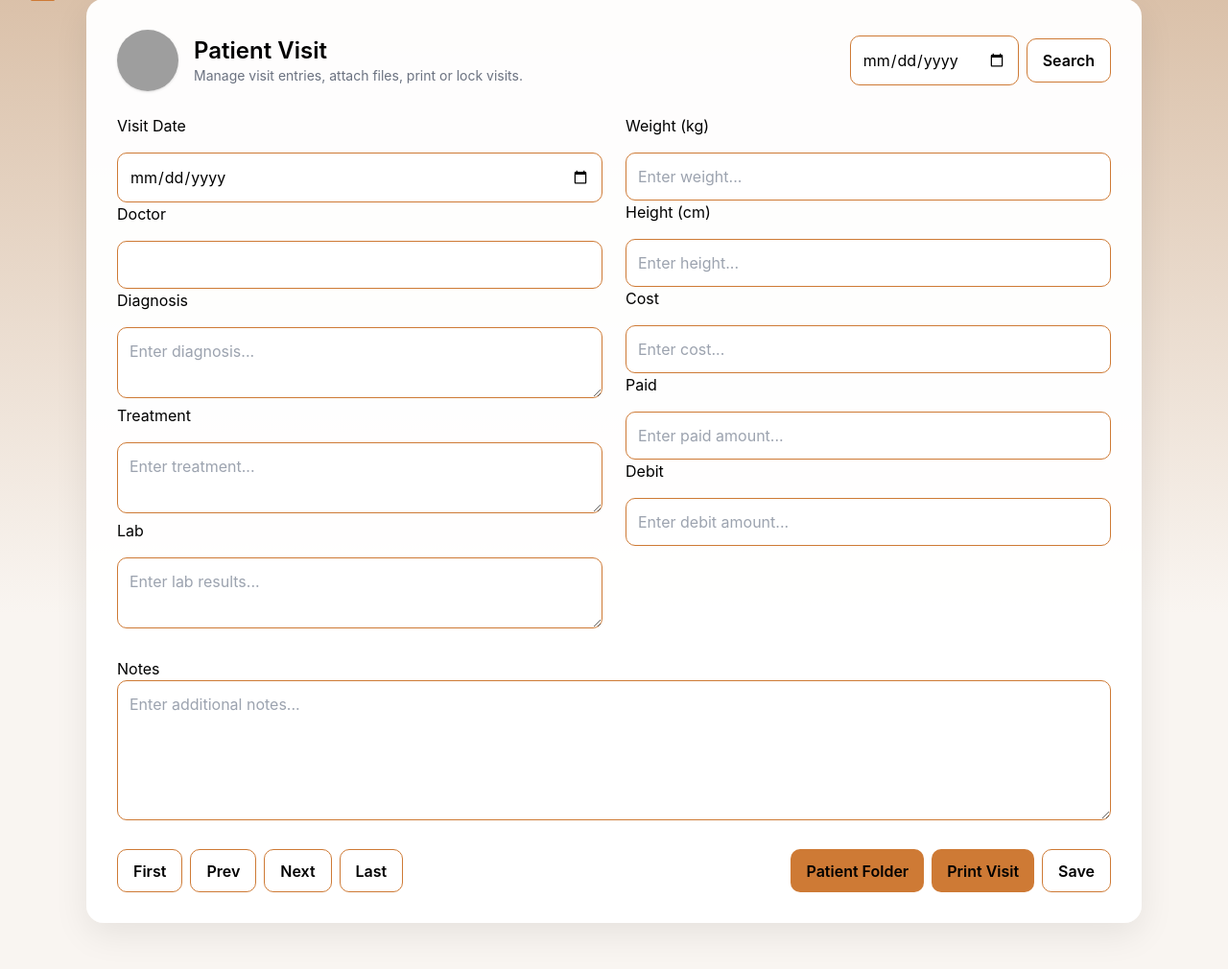
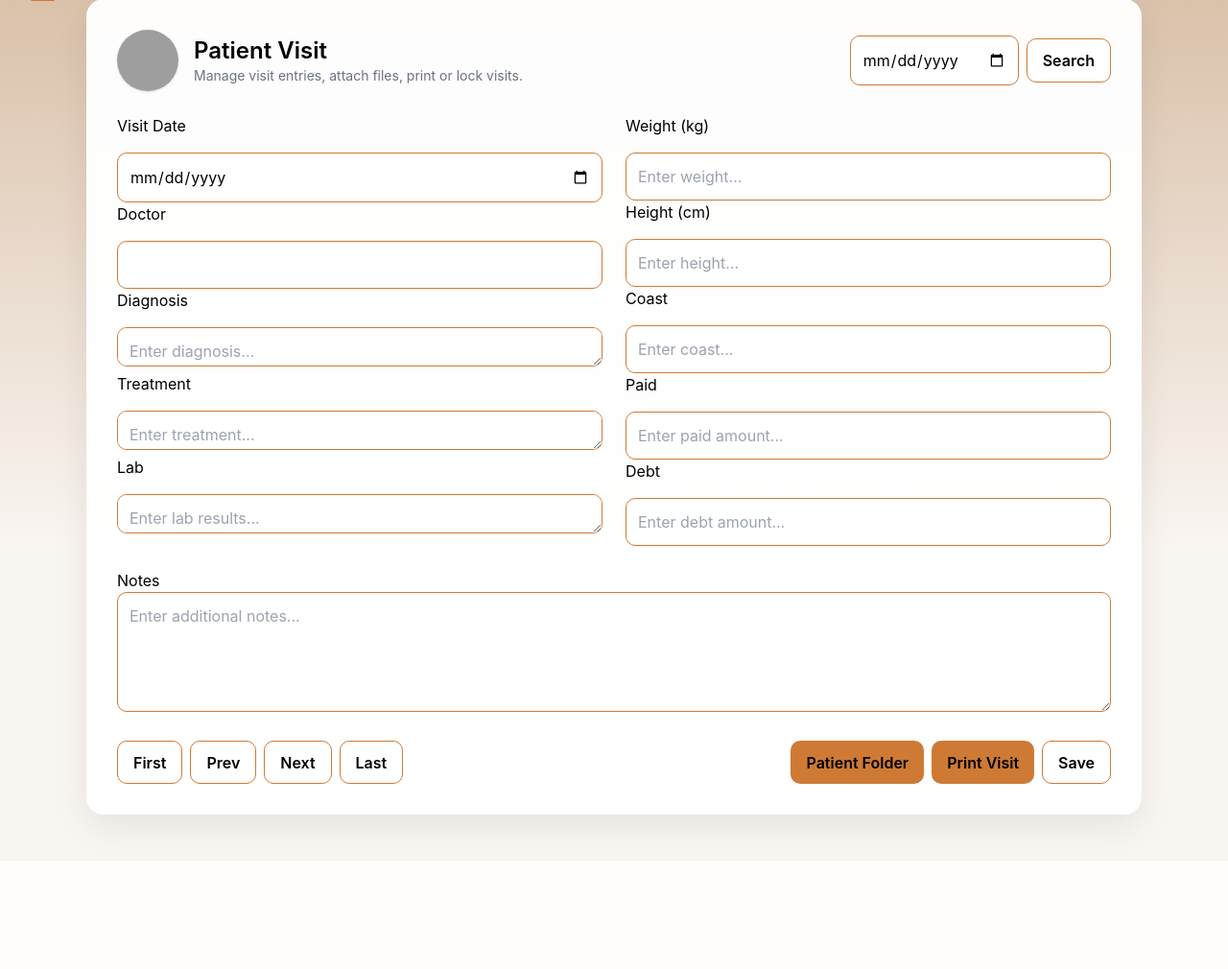
Before and after one commit to Khalidiqnaibi/gradicent_api, a Flask app: template templates/data.html in a window 1280 px wide. Shown: the part 49-1059 px from the top of the page at 96% size. After the commit the page ends 933 px from the top, so only its background shows below. Run offline with Flask 3, Linux system fonts and the light colour scheme; the template is opened without the code that fills it, so the values that code supplies are empty; some libraries are stand-ins or nearby versions; grey boxes are pictures that could not be loaded.

Commit message:
fixed somne ux things in data.html

```diff
--- a/templates/data.html
+++ b/templates/data.html
@@ -109,6 +109,14 @@
     .toast-container .item.info    { background: #2563EB; }
     .toast-container .item.hide    { opacity: 0; }
 
+    textarea{
+      height: 41px;
+    }
+
+    #details{
+      height: 125px;
+    }
+
     /* File Modal */
     #fileModal {display:none;}
     .file-preview img, .file-preview video {max-height:120px; border-radius:8px;}
@@ -212,9 +220,9 @@
         <div class="space-y-4">
           <label>Weight (kg)</label><input id="wight" class="input-control" placeholder="Enter weight..."/>
           <label>Height (cm)</label><input id="height" class="input-control" placeholder="Enter height..."/>
-          <label>Cost</label><input id="cost" class="input-control" placeholder="Enter cost..."/>
+          <label>Coast</label><input id="coast" class="input-control" placeholder="Enter coast..."/>
           <label>Paid</label><input id="payed" class="input-control" placeholder="Enter paid amount..."/>
-          <label>Debit</label><input id="debit" class="input-control" placeholder="Enter debit amount..."/>
+          <label>Debt</label><input id="debt" class="input-control" placeholder="Enter debt amount..."/>
         </div>
         <div class="md:col-span-2">
           <label>Notes</label><textarea id="details" class="input-control" rows="5" placeholder="Enter additional notes..."></textarea>
@@ -331,7 +339,7 @@
       diagnosis: $('#diagnosis'), treatment: $('#treatment'),
       lab: $('#lab'), wight: $('#wight'),
       height: $('#height'), coast: $('#coast'),
-      payed: $('#payed'), debit: $('#debit'),
+      payed: $('#payed'), debit: $('#debt'),
       details: $('#details'), search: $('#search')
     };
     Object.values(entryWidgets).forEach(widget => {
@@ -378,7 +386,7 @@
     $('#height').value = visit.height ?? '0';
     $('#coast').value = visit.coast ?? '0';
     $('#payed').value = visit.payed ?? '0';
-    $('#debit').value = visit.debit ?? '0';
+    $('#debt').value = visit.debit ?? '0';
     $('#details').value = visit.details || '';
 
     const printed = !!visit.printed;
@@ -423,7 +431,7 @@
       lab: $('#lab').value.trim(),
       wight: $('#wight').value || '0',
       height: $('#height').value || '0',
-      debit: parseFloat($('#debit').value) || 0,
+      debit: parseFloat($('#debt').value) || 0,
       payed: parseFloat($('#payed').value) || 0,
       coast: parseFloat($('#coast').value) || 0,
       details: $('#details').value.trim(),
@@ -441,7 +449,7 @@
     try{
       if(parseFloat(visitData.payed)>0 && parseFloat(visitData.coast)>0){
         const res=parseFloat(visitData.coast)-parseFloat(visitData.payed);
-        $('#debit').value=res; visitData.debit=res;
+        $('#debt').value=res; visitData.debit=res;
       } else if(parseFloat(visitData.debit)!==0 && parseFloat(visitData.coast)>0){
         if(parseFloat(visitData.debit)>0){
           const res=parseFloat(visitData.coast)-parseFloat(visitData.debit);
@@ -455,7 +463,7 @@
         $('#coast').value=res; visitData.coast=res;
       } else if(parseFloat(visitData.coast)>0){
         const res=parseFloat(visitData.coast);
-        $('#debit').value=res; visitData.debit=res;
+        $('#debt').value=res; visitData.debit=res;
       }
     } catch(e){ console.error('totald error',e);}
     return visitData;
```
